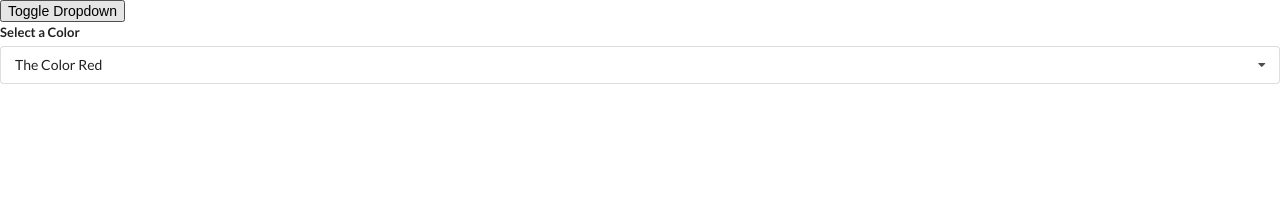
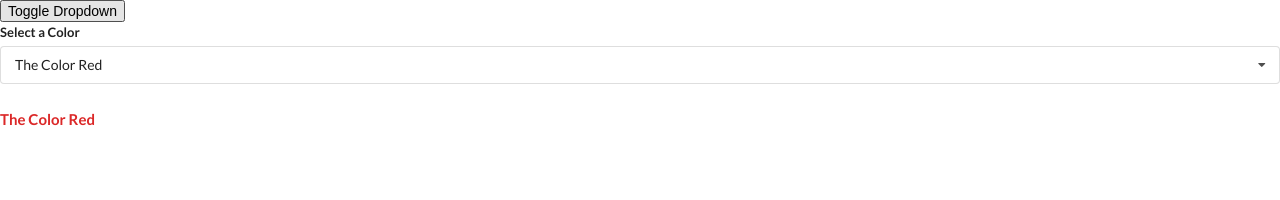
Before and after one commit to usmangillpro/widgets, a React (Create React App) app: page / in a window 1280 px wide. Shown: the top 200 px of the page. Built offline with nearby package versions, Linux system fonts and the light colour scheme.

Commit message:
Text description inside body added

```diff
--- a/src/components/Dropdown.js
+++ b/src/components/Dropdown.js
@@ -47,6 +47,7 @@ const Dropdown = ({ options, selected, setSelected }) => {
           </div>
         </div>
       </div>
+      <h4 className={"ui header " + selected.value}>{selected.label}</h4>
     </div>
   );
 };
```
